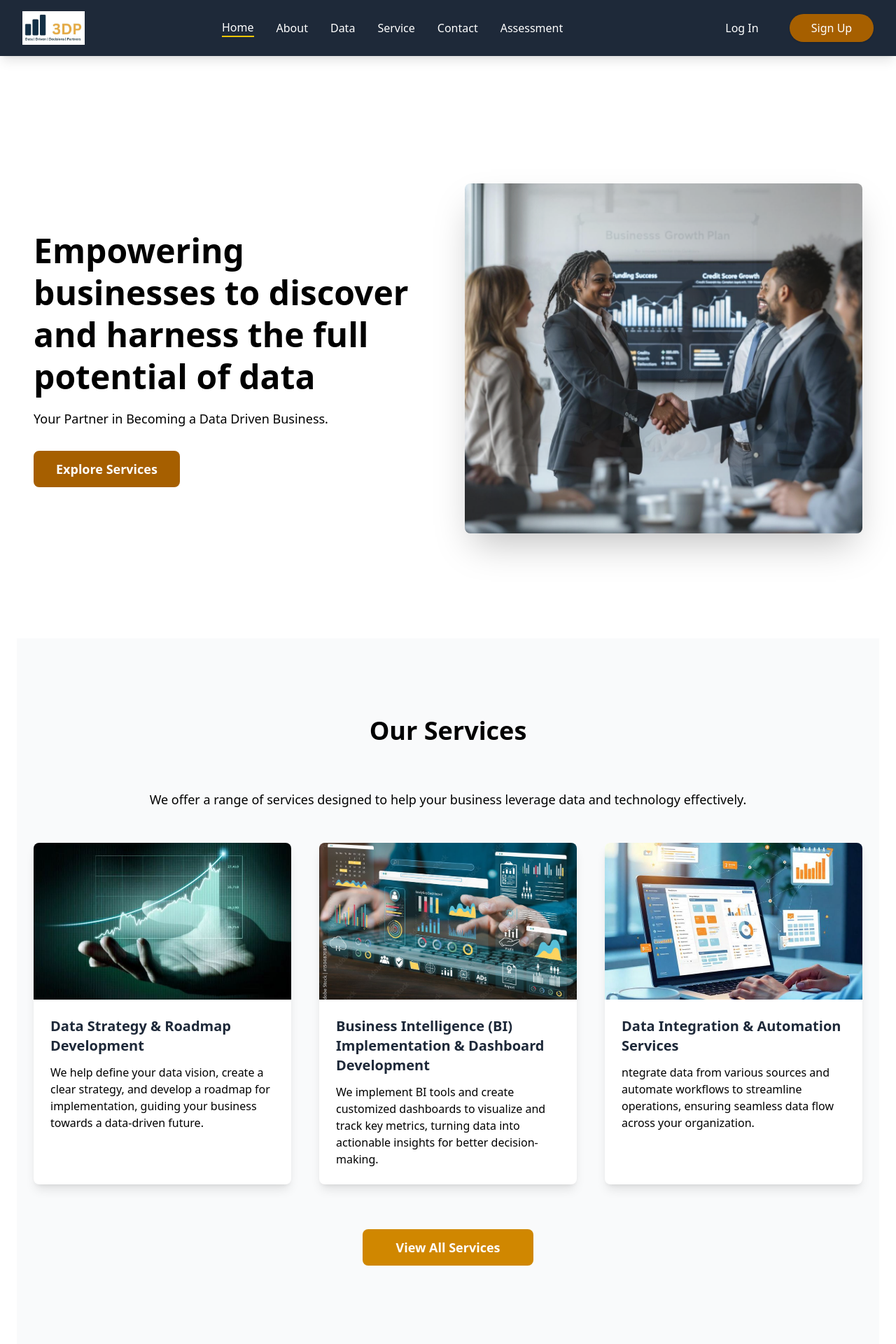
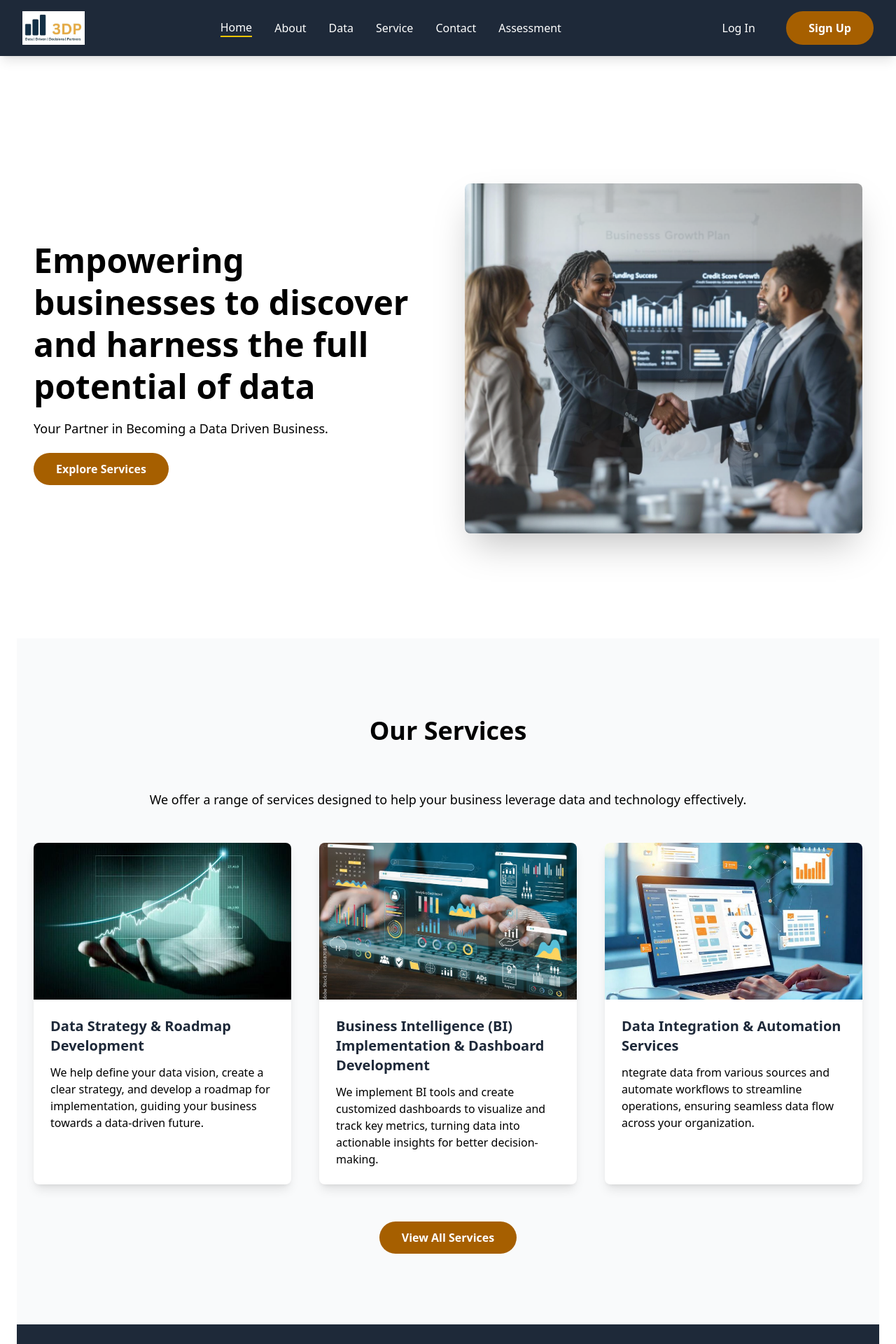
Before and after one commit to Niyonagize6369/3DP-website, a Next.js app: page / in a window 1280 px wide. Shown: the top 1920 px of the page at 70% size. Built offline with nearby package versions, Linux system fonts and the light colour scheme.

Commit message:
logon and signup ready to push

```diff
--- a/app/components/Hero.tsx
+++ b/app/components/Hero.tsx
@@ -46,7 +46,7 @@ const Hero = () => {
           </p>
           <a
             href="#services"
-            className="inline-block bg-yellow-700 text-white font-bold py-3 px-8 rounded-lg text-lg hover:bg-yellow-500 transition-transform transform hover:scale-105"
+            className="bg-yellow-700 text-white hover:bg-yellow-500 font-bold py-3 px-8 rounded-full transition-colors duration-300"
           >
             Explore Services
           </a>
--- a/app/components/Navbar.tsx
+++ b/app/components/Navbar.tsx
@@ -63,13 +63,13 @@ export const Navbar = () => {
           <div className="hidden md:flex items-center space-x-2">
             <Link
               href="/login"
-              className="px-4 py-2 w-30 text-center rounded-full hover:bg-yellow-600 hover:text-white text-white font-medium transition-colors"
+              className="px-4 py-2 w-30 text-center rounded-full hover:bg-yellow-500 hover:text-white text-white font-medium transition-colors"
             >
               Log In
             </Link>
             <Link
               href="/signup"
-              className="px-2 py-2 bg-yellow-700 text-white rounded-full w-30 text-center hover:bg-yellow-600 transition-colors shadow"
+              className="bg-yellow-700 text-white hover:bg-yellow-500 font-bold py-3 px-8 rounded-full transition-colors duration-300"
             >
               Sign Up
             </Link>
@@ -120,7 +120,7 @@ export const Navbar = () => {
                 <Link
                   href="/signup"
                   onClick={() => setIsOpen(false)}
-                  className="px-3 py-2 bg-yellow-700 text-white rounded-full w-30 hover:bg-yellow-600 transition-colors text-center"
+                  className="px-3 py-2 bg-yellow-700 text-white rounded-full w-30 hover:bg-yellow-500 transition-colors text-center"
                 >
                   Sign Up
                 </Link>
--- a/app/components/Service.tsx
+++ b/app/components/Service.tsx
@@ -90,7 +90,7 @@ const Services = () => {
         <div className="text-center mt-16">
           <Link
             href="/service"
-            className="inline-block bg-yellow-600 text-white font-bold py-3 px-12 rounded-lg text-lg hover:bg-yellow-500 transition-transform transform hover:scale-105"
+            className="bg-yellow-700 text-white hover:bg-yellow-500 font-bold py-3 px-8 rounded-full transition-colors duration-300"
           >
             View All Services
           </Link>
```
